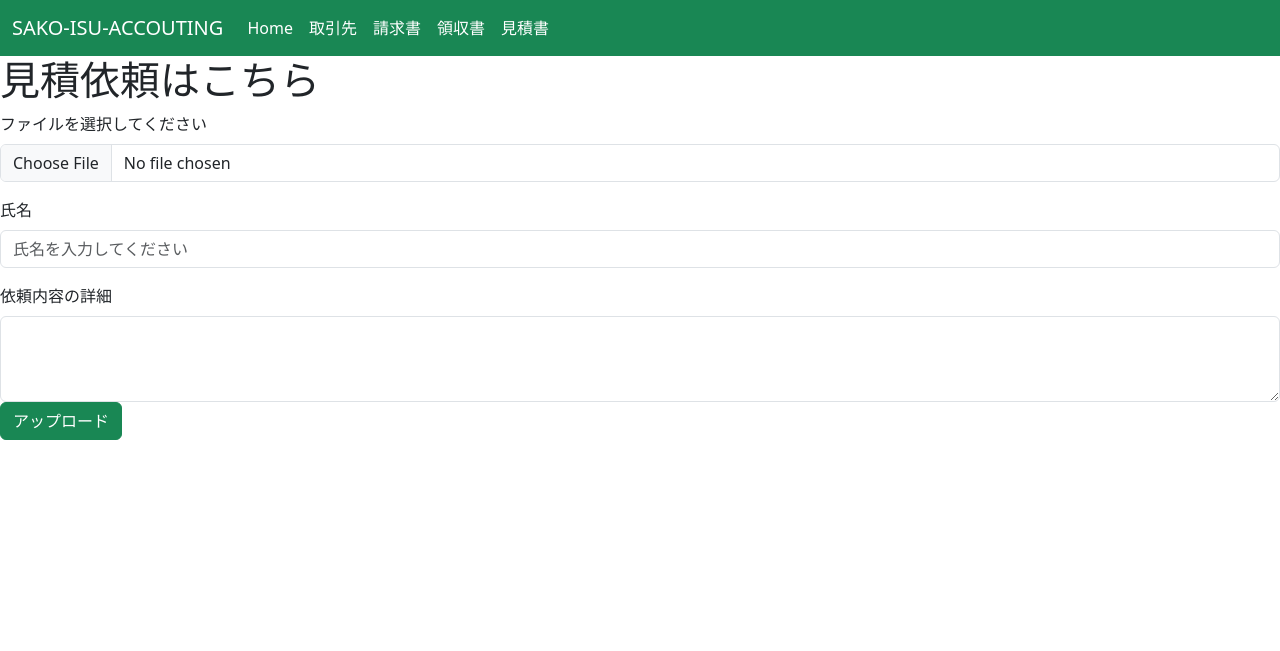
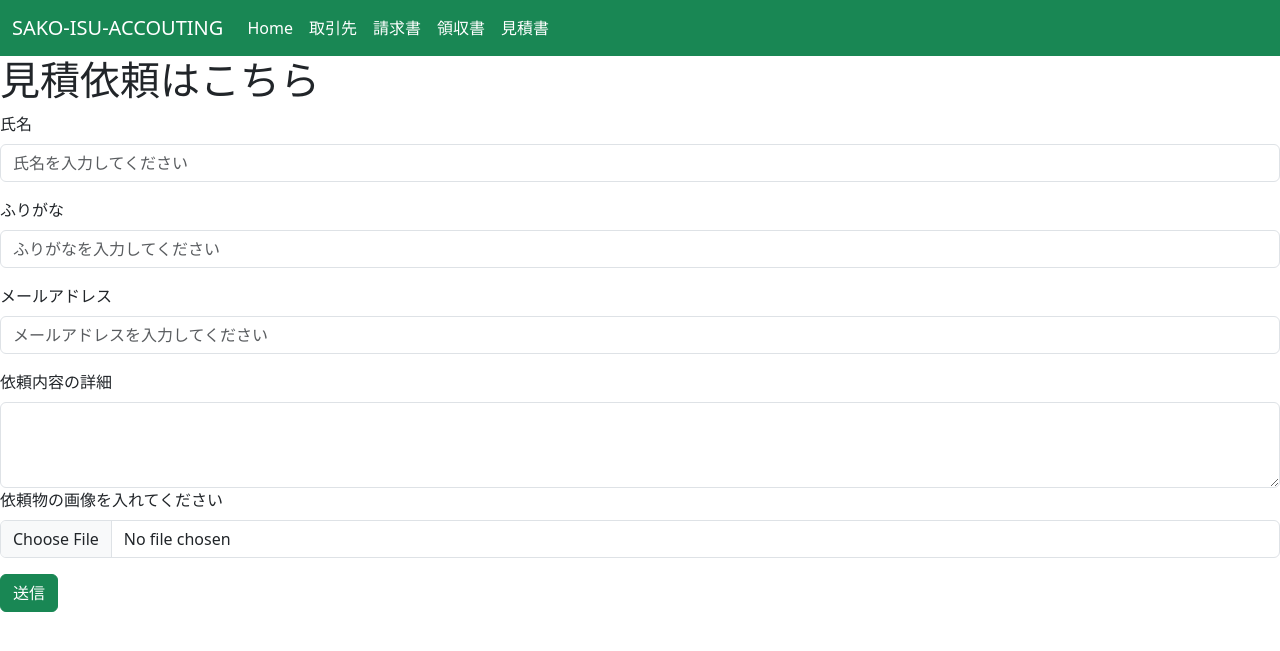
Before and after one commit to Takoyaki2116/SAKO-ISU-ACCOUTING, a Flask app: page /measure in a window 1280 px wide. Shown: the top 651 px of the page. Run offline with Flask 3, Linux system fonts and the light colour scheme.

Commit message:
順番を変えた

```diff
--- a/templates/measure.html
+++ b/templates/measure.html
@@ -39,20 +39,30 @@
   </nav>
   <form action="/measure_upload" method="post" enctype="multipart/form-data">
     <h1>見積依頼はこちら</h1>
-    <div class="mb-3">
-      <label for="formFile" class="form-label">ファイルを選択してください</label>
-      <input name="file" class="form-control" type="file" id="formFile">
-    </div>
+
 
     <div class="mb-3">
       <label for="exampleFormControlInput1" class="form-label">氏名</label>
       <input type="email" class="form-control" id="exampleFormControlInput1" placeholder="氏名を入力してください">
     </div>
     <div class="mb-3">
+      <label for="exampleFormControlInput1" class="form-label">ふりがな</label>
+      <input type="email" class="form-control" id="exampleFormControlInput1" placeholder="ふりがなを入力してください">
+    </div>
+    <div class="mb-3">
+      <label for="exampleFormControlInput1" class="form-label">メールアドレス</label>
+      <input type="email" class="form-control" id="exampleFormControlInput1" placeholder="メールアドレスを入力してください">
+    </div>
+    <div class="mb-3">
       <label for="exampleFormControlTextarea1" class="form-label">依頼内容の詳細</label>
       <textarea class="form-control" id="exampleFormControlTextarea1" rows="3"></textarea>
 
-    <button type="submit" class="btn btn-success">アップロード</button>
+      <div class="mb-3">
+        <label for="formFile" class="form-label">依頼物の画像を入れてください</label>
+        <input name="file" class="form-control" type="file" id="formFile">
+      </div>
+
+    <button type="submit" class="btn btn-success">送信</button>
 
   </form>
 
```
